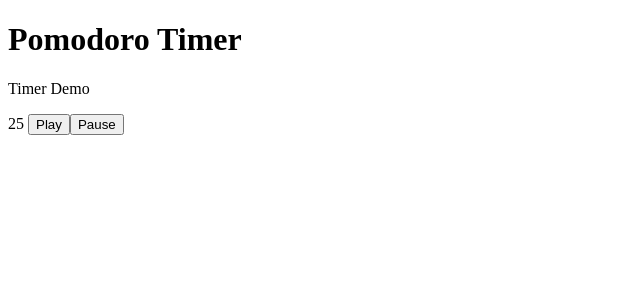
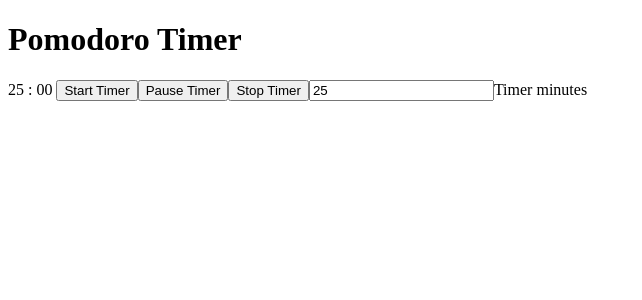
Before and after one commit to BladeBoles/PomoWizard, a Vue app: page / in a window 1280 px wide. Shown: the top 300 px of the page, without its empty margins (0-642 px from the left). Built offline with nearby package versions, Linux system fonts and the light colour scheme.

Commit message:
feat: add timer length, improve implementation

```diff
--- a/src/views/HomeView.vue
+++ b/src/views/HomeView.vue
@@ -1,38 +1,70 @@
 <script setup lang="ts">
-import { ref, watch, watchEffect } from 'vue'
-const timerEnabled = ref(true)
-const timerCount = ref(30)
+import { ref, computed, watch } from 'vue'
+const timerEnabled = ref(false)
+const timerLengthInMinutes = ref(25)
+const remainingTimeInSeconds = ref(1500)
+
+const startTimer = () => {
+  timerEnabled.value = true
+}
+
+const pauseTimer = () => {
+  timerEnabled.value = false
+}
+
+const stopTimer = () => {
+  timerEnabled.value = false
+  remainingTimeInSeconds.value = timerLengthInMinutes.value * 60
+}
 
 watch(timerEnabled, (newValue) => {
-  console.log('timerEnabled watcher, newvalue: ', newValue)
-  if (newValue) {
+  if (remainingTimeInSeconds.value > 0 && newValue === true) {
     setTimeout(() => {
-      timerCount.value--
+      remainingTimeInSeconds.value--
     }, 1000)
   }
 })
-
-watchEffect(() => {
-  if (timerCount.value > 0 && timerEnabled.value) {
-    console.log('current timerCount is', timerCount.value)
+watch(remainingTimeInSeconds, (newValue) => {
+  if (newValue > 0 && timerEnabled.value === true) {
     setTimeout(() => {
-      timerCount.value--
+      remainingTimeInSeconds.value--
     }, 1000)
   }
 })
-
-const play = () => (timerEnabled.value = true)
-const pause = () => (timerEnabled.value = false)
+watch(timerLengthInMinutes, () => {
+  if (timerEnabled.value === false) {
+    remainingTimeInSeconds.value = timerLengthInMinutes.value * 60
+  }
+})
+const displayMinutes = computed(() => {
+  const minutes = Math.floor(remainingTimeInSeconds.value / 60)
+  const minutesFormatted =
+    minutes.toString().length < 2
+      ? `0${minutes.toString()}`
+      : minutes.toString()
+  return minutesFormatted
+})
+const displaySeconds = computed(() => {
+  const seconds = remainingTimeInSeconds.value % 60
+  const secondsFormatted =
+    seconds.toString().length < 2
+      ? `0${seconds.toString()}`
+      : seconds.toString()
+  return secondsFormatted
+})
 </script>
 
 <template>
   <main>
     <div>
       <h1>Pomodoro Timer</h1>
-      <p>Timer Demo</p>
-      {{ timerCount }}
-      <button @click="play">Play</button>
-      <button @click="pause">Pause</button>
+      {{ displayMinutes }} : {{ displaySeconds }}
+      <button @click="startTimer">Start Timer</button>
+      <button @click="pauseTimer">Pause Timer</button>
+      <button @click="stopTimer">Stop Timer</button>
+
+      <input id="timer-length" type="number" v-model="timerLengthInMinutes" />
+      <label for="timer-length">Timer minutes</label>
     </div>
   </main>
 </template>
```
